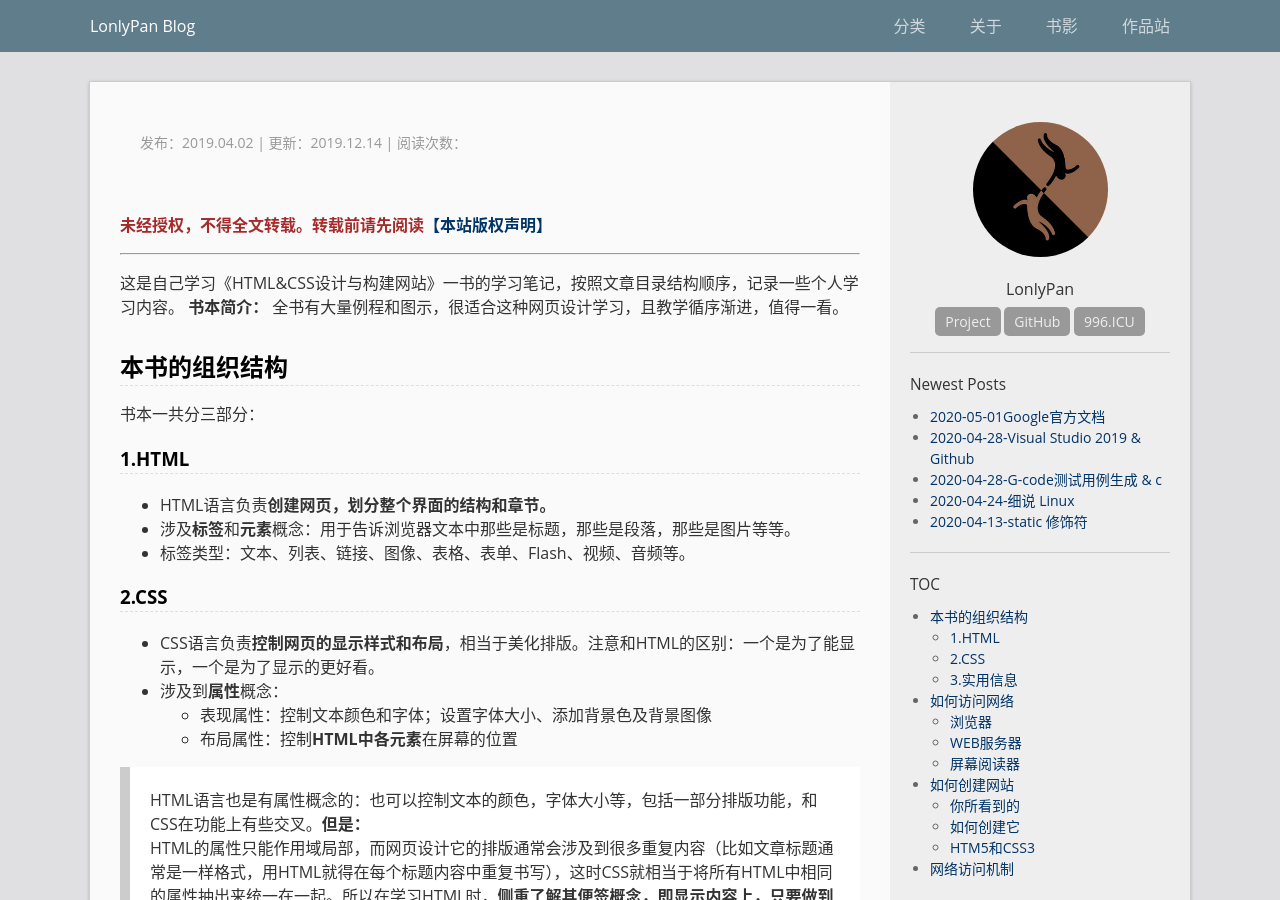
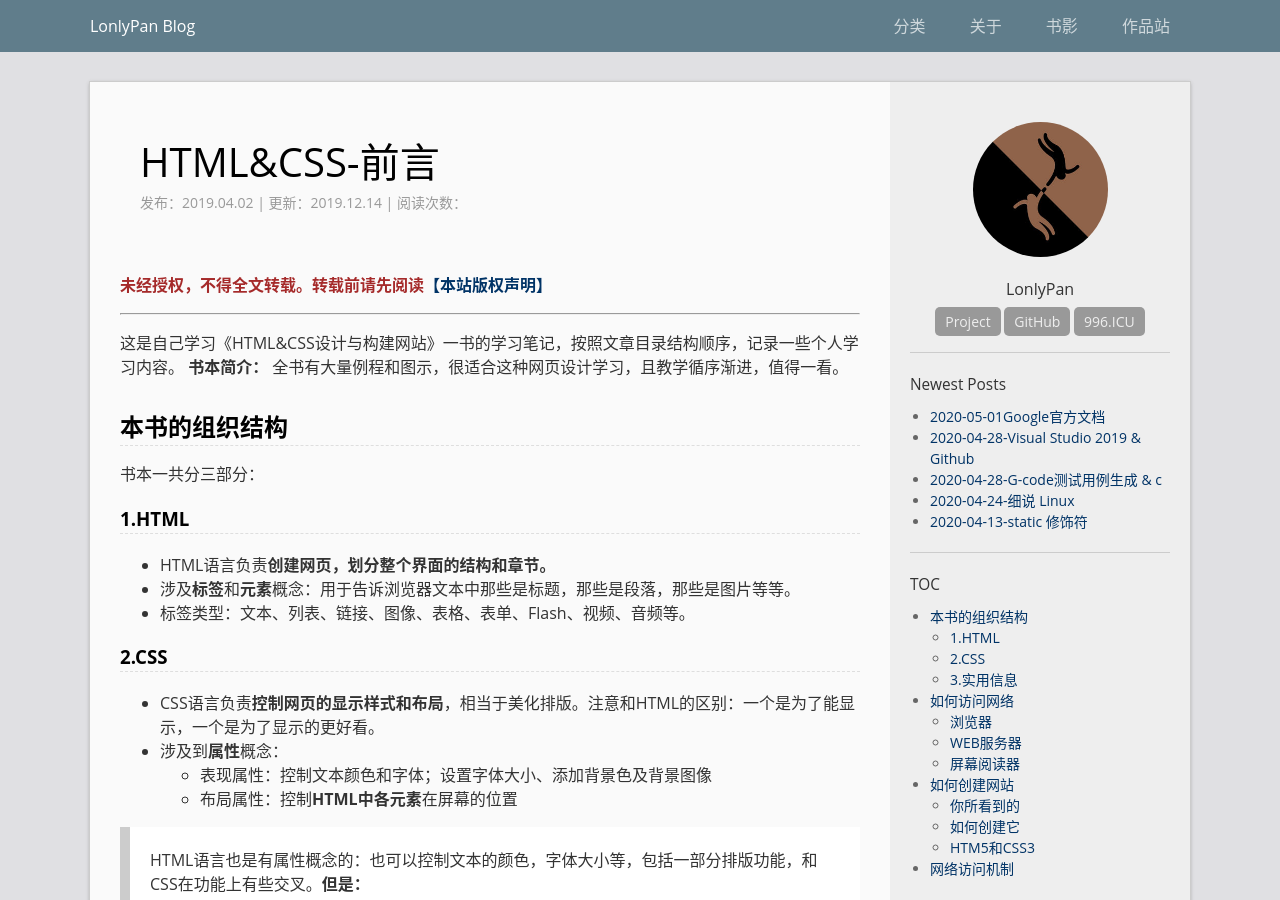
Before and after one commit to LonlyStack/LonlyPan.github.io, a Jekyll site: the page built from _posts/2019-04-02-HTML&CSS-前言.md, in a window 1280 px wide and 900 px high. Built offline with Jekyll 4.4.1, drawn with Linux system fonts in a browser that asks for light colours; comment, search, counter and statistics services are not loaded.

Commit message:
修改文件: _posts/2019-04-02-HTML&CSS-前言.md

```diff
--- a/_posts/2019-04-02-HTML&CSS-前言.md
+++ b/_posts/2019-04-02-HTML&CSS-前言.md
@@ -1,6 +1,7 @@
 ---
 layout: post
-title:  "HTML&CSS-前言"
+show_title:  "HTML&CSS-前言"
+title:  "2019-04-02-HTML&CSS-前言"
 date:   2019-04-02 11:12
 last_modified_at:  2019-12-14
 categories: web
```
